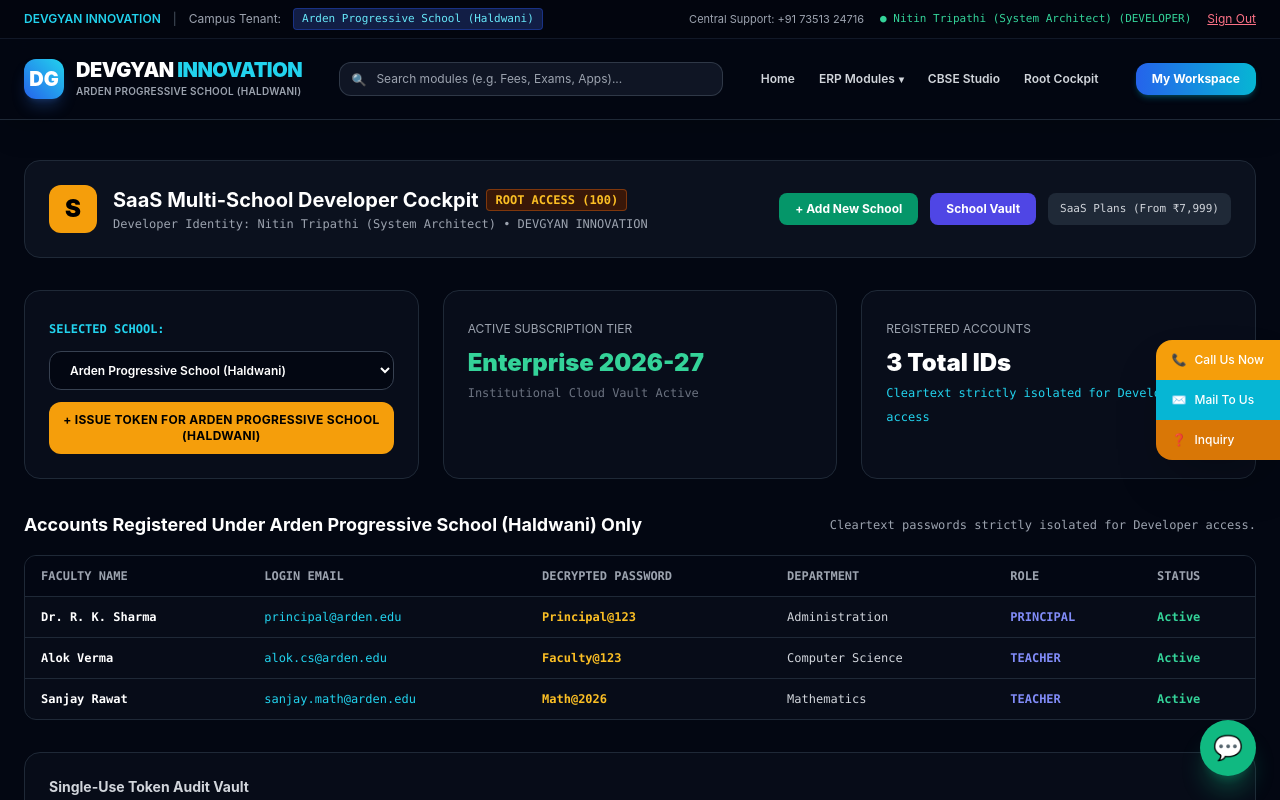
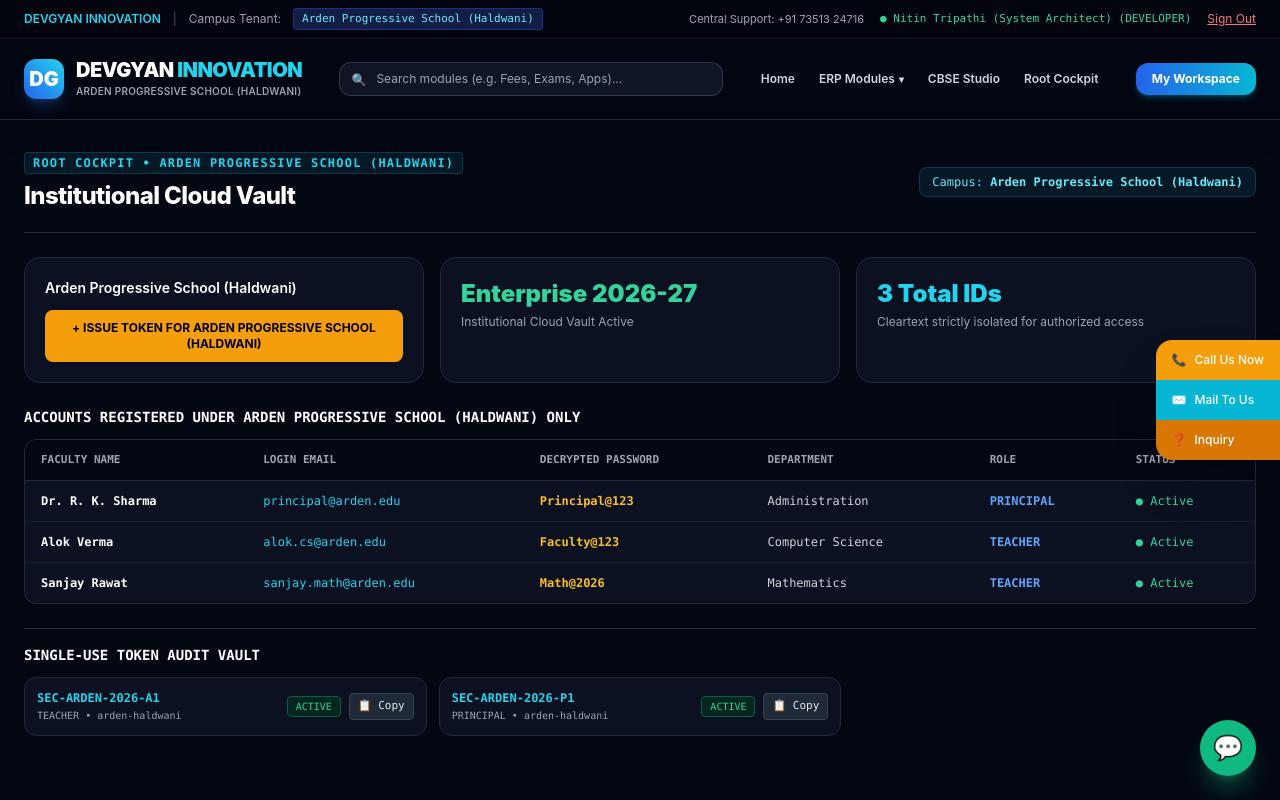
Before and after one commit to ntn9528146/ERP_dev, a Next.js app in the folder apps/web/: page /admin/cockpit in a window 1280 px wide. Shown: the top 800 px of the page. Built offline with nearby package versions, Linux system fonts and the light colour scheme.

Commit message:
feat(cockpit): strict school tenant isolation, confidential role protection, and token copy button

```diff
--- a/apps/web/src/app/admin/cockpit/page.tsx
+++ b/apps/web/src/app/admin/cockpit/page.tsx
@@ -3,119 +3,164 @@
 import React, { useState } from 'react';
 import { useTenant } from '../../../context/TenantContext';
 
-export default function DevgyanCockpitPage() {
-  const { activeSchool, schools, switchSchool, generateSecretToken, secretTokens } = useTenant();
+interface FacultyAccount {
+  name: string;
+  email: string;
+  pass: string;
+  dept: string;
+  role: string;
+  status: string;
+  schoolId: string;
+}
 
-  const [selectedSchoolId, setSelectedSchoolId] = useState(activeSchool.id);
-  const [issuedCodeNotice, setIssuedCodeNotice] = useState<string | null>(null);
+interface AuditToken {
+  id: string;
+  code: string;
+  role: string;
+  tenant: string;
+  status: 'ACTIVE' | 'USED' | 'EXPIRED';
+}
 
-  const registeredAccounts = [
-    { name: 'Dr. R. K. Sharma', email: 'principal@arden.edu', pass: 'Principal@123', dept: 'Administration', role: 'PRINCIPAL', status: 'Active' },
-    { name: 'Alok Verma', email: 'alok.cs@arden.edu', pass: 'Faculty@123', dept: 'Computer Science', role: 'TEACHER', status: 'Active' },
-    { name: 'Sanjay Rawat', email: 'sanjay.math@arden.edu', pass: 'Math@2026', dept: 'Mathematics', role: 'TEACHER', status: 'Active' },
+export default function AdminCockpitPage() {
+  const { activeSchool, availableSchools, setActiveSchool, currentUser, isAuthenticated } = useTenant();
+
+  // Developer / Super Admin check
+  const isSuperAdmin = currentUser?.role === 'DEVELOPER' || currentUser?.role === 'SUPER_ADMIN' || currentUser?.email?.includes('nitin');
+
+  const [copiedToken, setCopiedToken] = useState<string | null>(null);
+
+  const [tokens, setTokens] = useState<AuditToken[]>([
+    { id: '1', code: 'SEC-D6HI5I-7125', role: 'TEACHER', tenant: 'dps-nainital', status: 'ACTIVE' },
+    { id: '2', code: 'SEC-ARDEN-2026-A1', role: 'TEACHER', tenant: 'arden-haldwani', status: 'ACTIVE' },
+    { id: '3', code: 'SEC-ARDEN-2026-P1', role: 'PRINCIPAL', tenant: 'arden-haldwani', status: 'ACTIVE' },
+  ]);
+
+  const allAccounts: FacultyAccount[] = [
+    { name: 'Dr. R. K. Sharma', email: 'principal@arden.edu', pass: 'Principal@123', dept: 'Administration', role: 'PRINCIPAL', status: 'Active', schoolId: 'arden-haldwani' },
+    { name: 'Alok Verma', email: 'alok.cs@arden.edu', pass: 'Faculty@123', dept: 'Computer Science', role: 'TEACHER', status: 'Active', schoolId: 'arden-haldwani' },
+    { name: 'Sanjay Rawat', email: 'sanjay.math@arden.edu', pass: 'Math@2026', dept: 'Mathematics', role: 'TEACHER', status: 'Active', schoolId: 'arden-haldwani' },
+    { name: 'Virendra Joshi', email: 'principal@dpsnainital.edu', pass: 'DPS@Ntl2026', dept: 'Administration', role: 'PRINCIPAL', status: 'Active', schoolId: 'dps-nainital' },
+    { name: 'Meenakshi Bisht', email: 'meenakshi@dpsnainital.edu', pass: 'Faculty@DPS', dept: 'Science', role: 'TEACHER', status: 'Active', schoolId: 'dps-nainital' },
+    { name: 'Pooja Pandey', email: 'director@jaiarihant.edu', pass: 'Arihant@2026', dept: 'Management', role: 'DIRECTOR', status: 'Active', schoolId: 'jai-arihant' },
   ];
 
-  const handleIssueToken = () => {
-    const code = generateSecretToken(selectedSchoolId, 'TEACHER', 'Nitin Tripathi (System Architect)');
-    setIssuedCodeNotice(`Token Issued for ${activeSchool.name}: ${code}`);
+  // Enforce Tenant Isolation
+  // Super Admin can switch between schools; school staff only sees their active school
+  const currentSchoolId = isSuperAdmin ? activeSchool.id : (currentUser?.schoolId || activeSchool.id);
+
+  const displayedAccounts = allAccounts.filter((acc) => acc.schoolId === currentSchoolId);
+  const displayedTokens = tokens.filter((tok) => tok.tenant === currentSchoolId);
+
+  const handleCopy = (code: string) => {
+    navigator.clipboard.writeText(code);
+    setCopiedToken(code);
+    setTimeout(() => setCopiedToken(null), 2000);
   };
 
+  const handleIssueToken = () => {
+    const randomSuffix = Math.random().toString(36).substring(2, 6).toUpperCase();
+    const newToken: AuditToken = {
+      id: String(Date.now()),
+      code: `SEC-${activeSchool.id.substring(0, 5).toUpperCase()}-${randomSuffix}`,
+      role: 'TEACHER',
+      tenant: currentSchoolId,
+      status: 'ACTIVE',
+    };
+    setTokens([newToken, ...tokens]);
+  };
+
+  // Confidentiality Check: Restrict unauthenticated access in production
+  if (!isAuthenticated && process.env.NODE_ENV === 'production') {
     return (
-    <div className="min-h-screen bg-[#030712] text-white py-10 px-6">
-      <div className="max-w-7xl mx-auto space-y-8">
+      <div className="min-h-screen bg-[#030712] text-white flex items-center justify-center p-6">
+        <div className="max-w-md w-full bg-[#0B1120] border border-red-500/30 rounded-2xl p-6 text-center space-y-4">
+          <div className="text-3xl">🔒</div>
+          <h2 className="text-lg font-bold text-white">Confidential Feature - Login Required</h2>
+          <p className="text-xs text-gray-400">
+            This module contains confidential institutional credentials and is restricted to authorized personnel only.
+          </p>
+          <a
+            href="/"
+            className="inline-block px-4 py-2 rounded-lg bg-gradient-to-r from-blue-600 to-cyan-500 text-xs font-bold text-white"
+          >
+            Go to Home & Login
+          </a>
+        </div>
+      </div>
+    );
+  }
 
-        {/* Cockpit Top Bar (Exact Match with 2nd Screenshot) */}
-        <div className="p-6 rounded-2xl bg-gray-900/60 border border-gray-800 flex flex-col md:flex-row items-center justify-between gap-4">
-          <div className="flex items-center gap-4">
-            <div className="w-12 h-12 rounded-xl bg-amber-500 flex items-center justify-center font-black text-2xl text-black">
-              S
-            </div>
+  return (
+    <div className="min-h-screen bg-[#030712] text-white py-8 px-6">
+      <div className="max-w-7xl mx-auto space-y-6">
+
+        {/* Top Header */}
+        <div className="flex flex-col md:flex-row md:items-center justify-between gap-4 border-b border-gray-800 pb-5">
           <div>
-              <div className="flex items-center gap-2">
-                <h1 className="text-xl font-bold text-white">SaaS Multi-School Developer Cockpit</h1>
-                <span className="text-xs font-mono font-bold bg-amber-950/80 border border-amber-800/80 text-amber-400 px-2 py-0.5 rounded">
-                  ROOT ACCESS (100)
+            <div className="flex items-center gap-2 mb-1.5">
+              <span className="text-xs font-mono font-bold uppercase tracking-widest text-cyan-400 bg-cyan-950/40 px-2 py-0.5 rounded border border-cyan-800/50">
+                ROOT COCKPIT • {activeSchool.name.toUpperCase()}
               </span>
             </div>
-              <p className="text-xs text-gray-400 font-mono mt-0.5">
-                Developer Identity: Nitin Tripathi (System Architect) • DEVGYAN INNOVATION
-              </p>
-            </div>
+            <h1 className="text-2xl font-extrabold tracking-tight">Institutional Cloud Vault</h1>
           </div>
 
-          <div className="flex items-center gap-3">
-            <button
-              onClick={() => alert('New School Tenant Vault provisioned.')}
-              className="px-4 py-2 bg-emerald-600 hover:bg-emerald-500 rounded-lg text-xs font-bold"
+          {/* School Selector: Only for Developer / Super Admin */}
+          {isSuperAdmin ? (
+            <div className="flex items-center gap-2 bg-[#0B1120] border border-gray-800 p-2 rounded-xl">
+              <span className="text-xs font-mono text-cyan-400">Campus:</span>
+              <select
+                value={activeSchool.id}
+                onChange={(e) => {
+                  const s = availableSchools.find((item) => item.id === e.target.value);
+                  if (s) setActiveSchool(s);
+                }}
+                className="bg-[#030712] border border-gray-700 text-xs text-white rounded-lg p-1.5 focus:border-cyan-400"
               >
-              + Add New School
-            </button>
-            <div className="px-4 py-2 bg-indigo-600 rounded-lg text-xs font-bold">
-              School Vault
-            </div>
-            <div className="px-3 py-2 bg-gray-800 rounded-lg text-[11px] font-mono text-gray-300">
-              SaaS Plans (From ₹7,999)
-            </div>
-          </div>
-        </div>
-
-        {/* Tenant Selection Control & Token Generator */}
-        <div className="grid grid-cols-1 md:grid-cols-3 gap-6">
-          <div className="p-6 rounded-2xl bg-gray-900/40 border border-gray-800 space-y-3">
-            <label className="text-xs font-mono text-cyan-400 uppercase font-semibold">SELECTED SCHOOL:</label>
-            <select
-              value={selectedSchoolId}
-              onChange={(e) => {
-                setSelectedSchoolId(e.target.value);
-                switchSchool(e.target.value);
-              }}
-              className="w-full bg-[#030712] border border-gray-700 rounded-xl px-4 py-2.5 text-xs text-white focus:outline-none focus:border-cyan-400 font-semibold"
-            >
-              {schools.map((s) => (
+                {availableSchools.map((s) => (
                   <option key={s.id} value={s.id}>{s.name}</option>
                 ))}
               </select>
+            </div>
+          ) : (
+            <div className="px-3 py-1.5 rounded-lg bg-cyan-950/40 border border-cyan-800/50 text-cyan-300 text-xs font-mono">
+              Campus: <strong>{activeSchool.name}</strong>
+            </div>
+          )}
+        </div>
 
+        {/* 3 Overview Cards */}
+        <div className="grid grid-cols-1 md:grid-cols-3 gap-4">
+          <div className="bg-[#0B1120] border border-gray-800 rounded-2xl p-5 space-y-3">
+            <div className="text-sm font-semibold text-white truncate">{activeSchool.name}</div>
             <button
               onClick={handleIssueToken}
-              className="w-full py-2.5 rounded-xl bg-amber-500 hover:bg-amber-400 text-black font-bold text-xs uppercase tracking-wide transition-all"
+              className="w-full py-2.5 rounded-lg bg-amber-500 hover:bg-amber-400 font-bold text-xs text-black transition-all uppercase"
             >
               + Issue Token for {activeSchool.name}
             </button>
           </div>
 
-          <div className="p-6 rounded-2xl bg-gray-900/40 border border-gray-800">
-            <span className="text-xs text-gray-400">ACTIVE SUBSCRIPTION TIER</span>
-            <div className="text-2xl font-black text-emerald-400 mt-2">{activeSchool.activePlan}</div>
-            <span className="text-xs text-gray-500 font-mono">Institutional Cloud Vault Active</span>
+          <div className="bg-[#0B1120] border border-gray-800 rounded-2xl p-5 space-y-1">
+            <div className="text-2xl font-black text-emerald-400">Enterprise 2026-27</div>
+            <div className="text-xs text-gray-400">Institutional Cloud Vault Active</div>
           </div>
 
-          <div className="p-6 rounded-2xl bg-gray-900/40 border border-gray-800">
-            <span className="text-xs text-gray-400">REGISTERED ACCOUNTS</span>
-            <div className="text-2xl font-black text-white mt-2">{activeSchool.totalIds} Total IDs</div>
-            <span className="text-xs text-cyan-400 font-mono">Cleartext strictly isolated for Developer access</span>
+          <div className="bg-[#0B1120] border border-gray-800 rounded-2xl p-5 space-y-1">
+            <div className="text-2xl font-black text-cyan-400">{displayedAccounts.length} Total IDs</div>
+            <div className="text-xs text-gray-400">Cleartext strictly isolated for authorized access</div>
           </div>
         </div>
 
-        {issuedCodeNotice && (
-          <div className="p-4 rounded-xl bg-cyan-950/70 border border-cyan-800 text-cyan-300 font-mono text-xs flex justify-between items-center">
-            <span>{issuedCodeNotice}</span>
-            <span className="text-white font-bold bg-cyan-800 px-2 py-1 rounded">Single-Use Valid</span>
-          </div>
-        )}
+        {/* Accounts Table */}
+        <div className="space-y-3">
+          <h2 className="text-sm font-bold text-white font-mono uppercase">
+            Accounts Registered Under {activeSchool.name} Only
+          </h2>
 
-        {/* Registered Accounts Table (Exact Screenshot 2 layout) */}
-        <div className="space-y-4">
-          <div className="flex justify-between items-center">
-            <h3 className="text-lg font-bold text-white">
-              Accounts Registered Under {activeSchool.name} Only
-            </h3>
-            <span className="text-xs text-gray-400 font-mono">Cleartext passwords strictly isolated for Developer access.</span>
-          </div>
-
-          <div className="overflow-x-auto rounded-xl border border-gray-800 bg-gray-900/30">
-            <table className="w-full text-left text-xs font-mono">
-              <thead className="bg-gray-950/80 text-gray-400 uppercase border-b border-gray-800">
+          <div className="overflow-x-auto rounded-xl border border-gray-800 bg-[#0B1120]">
+            <table className="w-full text-left text-xs font-sans">
+              <thead className="bg-[#030712] text-gray-400 uppercase font-mono border-b border-gray-800 text-[11px]">
                 <tr>
                   <th className="py-3 px-4">Faculty Name</th>
                   <th className="py-3 px-4">Login Email</th>
@@ -125,35 +170,67 @@
                   <th className="py-3 px-4">Status</th>
                 </tr>
               </thead>
-              <tbody className="divide-y divide-gray-800">
-                {registeredAccounts.map((acc, idx) => (
-                  <tr key={idx} className="hover:bg-gray-800/40">
-                    <td className="py-3 px-4 text-white font-semibold">{acc.name}</td>
+              <tbody className="divide-y divide-gray-800/60 font-mono text-xs">
+                {displayedAccounts.length === 0 ? (
+                  <tr>
+                    <td colSpan={6} className="py-6 text-center text-gray-500">
+                      No accounts registered under this campus yet.
+                    </td>
+                  </tr>
+                ) : (
+                  displayedAccounts.map((acc, idx) => (
+                    <tr key={idx} className="hover:bg-gray-800/30">
+                      <td className="py-3 px-4 text-white font-bold">{acc.name}</td>
                       <td className="py-3 px-4 text-cyan-400">{acc.email}</td>
-                    <td className="py-3 px-4 text-amber-400 font-bold">{acc.pass}</td>
+                      <td className="py-3 px-4 text-amber-400 font-semibold">{acc.pass}</td>
                       <td className="py-3 px-4 text-gray-300">{acc.dept}</td>
-                    <td className="py-3 px-4 text-indigo-400 font-bold">{acc.role}</td>
-                    <td className="py-3 px-4 text-emerald-400 font-semibold">{acc.status}</td>
+                      <td className="py-3 px-4 text-blue-400 font-bold">{acc.role}</td>
+                      <td className="py-3 px-4 text-emerald-400">● {acc.status}</td>
                     </tr>
-                ))}
+                  ))
+                )}
               </tbody>
             </table>
           </div>
         </div>
 
-        {/* Secret Tokens Log */}
-        <div className="p-6 rounded-2xl bg-gray-900/30 border border-gray-800 space-y-3">
-          <h4 className="text-sm font-bold text-gray-300">Single-Use Token Audit Vault</h4>
-          <div className="grid grid-cols-1 sm:grid-cols-2 md:grid-cols-3 gap-3">
-            {secretTokens.map((t, idx) => (
-              <div key={idx} className="p-3 rounded-lg bg-[#030712] border border-gray-800 text-xs font-mono flex justify-between items-center">
+        {/* Single Use Token Audit Vault with Copy Buttons */}
+        <div className="space-y-3 pt-4 border-t border-gray-800">
+          <h2 className="text-sm font-bold text-white font-mono uppercase">
+            Single-Use Token Audit Vault
+          </h2>
+
+          <div className="grid grid-cols-1 md:grid-cols-3 gap-3">
+            {displayedTokens.map((tok) => (
+              <div
+                key={tok.id}
+                className="bg-[#0B1120] border border-gray-800 rounded-xl p-3 flex items-center justify-between gap-2"
+              >
                 <div>
-                  <div className="text-cyan-400 font-bold">{t.token}</div>
-                  <div className="text-[10px] text-gray-500">{t.role} • {t.schoolId}</div>
+                  <div className="text-cyan-400 font-mono font-bold text-xs">{tok.code}</div>
+                  <div className="text-[10px] text-gray-400 font-mono mt-0.5">
+                    {tok.role} • {tok.tenant}
                   </div>
-                <span className={`px-2 py-0.5 rounded text-[10px] font-bold ${t.isUsed ? 'bg-rose-950 text-rose-400' : 'bg-emerald-950 text-emerald-400'}`}>
-                  {t.isUsed ? 'BURNED' : 'ACTIVE'}
+                </div>
+
+                <div className="flex items-center gap-2">
+                  <span className="text-[10px] font-mono px-2 py-0.5 rounded bg-emerald-950/80 text-emerald-400 border border-emerald-800">
+                    {tok.status}
                   </span>
+
+                  {/* Copy Button */}
+                  <button
+                    onClick={() => handleCopy(tok.code)}
+                    className="px-2 py-1 rounded bg-gray-800 hover:bg-gray-700 text-gray-200 border border-gray-700 text-[11px] font-mono transition-all"
+                    title="Copy token"
+                  >
+                    {copiedToken === tok.code ? (
+                      <span className="text-emerald-400 font-bold">✓ Copied</span>
+                    ) : (
+                      <span>📋 Copy</span>
+                    )}
+                  </button>
+                </div>
               </div>
             ))}
           </div>
--- a/apps/web/src/components/FloatingActions.tsx
+++ b/apps/web/src/components/FloatingActions.tsx
@@ -8,7 +8,7 @@
   const pathname = usePathname();
   const { isAuthenticated } = useTenant();
 
-  // Strictly show ONLY on root homepage ("/") and ONLY when user is NOT logged in
+  // Show strictly on homepage "/" and hide immediately when logged in
   if (pathname !== '/' || isAuthenticated) {
     return null;
   }
```
Lines whose indentation alone changed are shown as unchanged.
